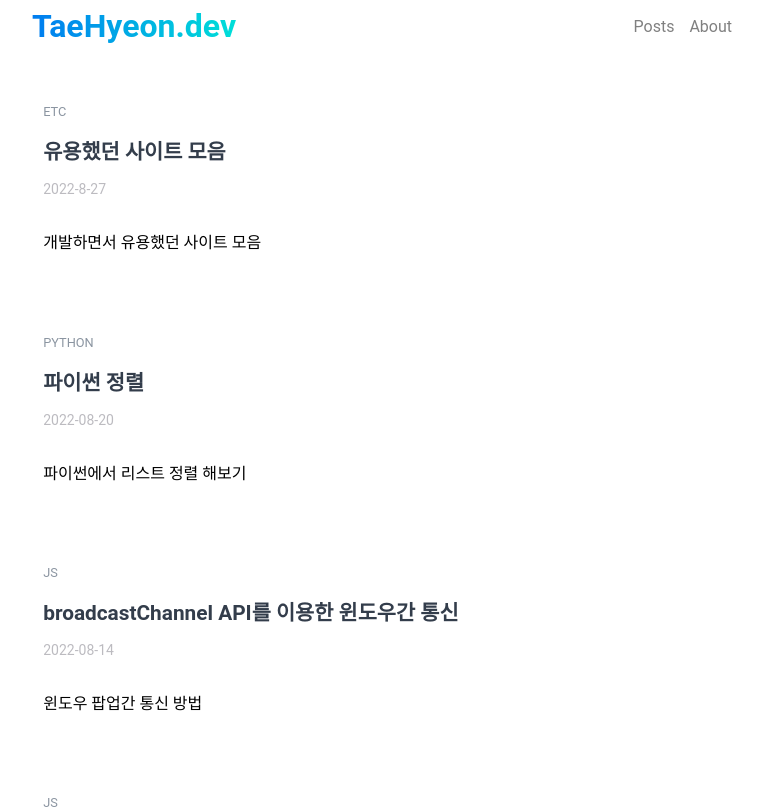
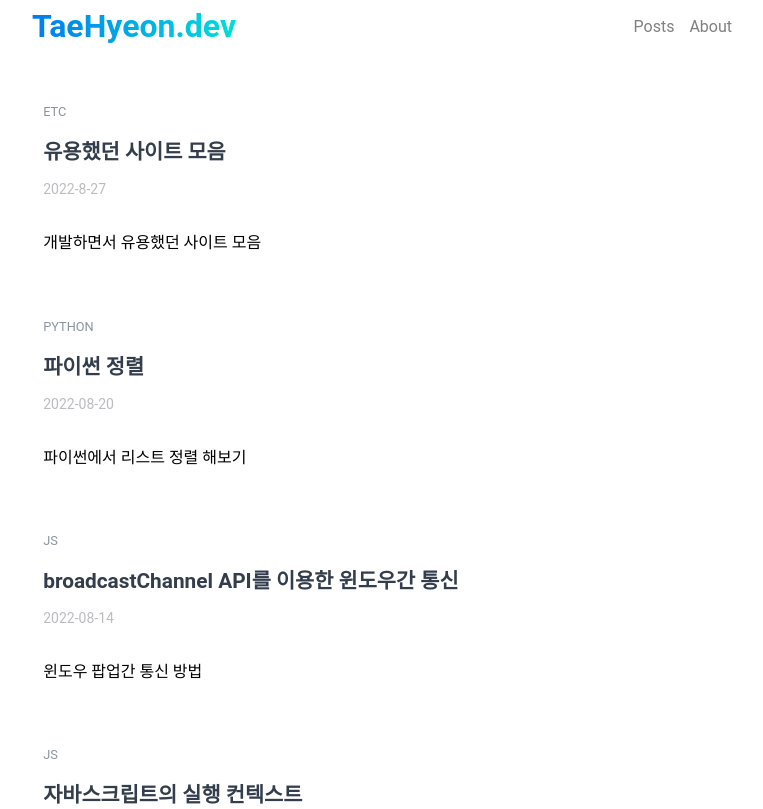
Before and after one commit to th2205/my-blog, a Next.js app: page / in a window 1280 px wide. Shown: the top 809 px of the page, without its empty margins (258-1021 px from the left). Built offline with nearby package versions, Linux system fonts and the light colour scheme.

Commit message:
feat: post card title style

```diff
--- a/components/home/PostCard.tsx
+++ b/components/home/PostCard.tsx
@@ -32,7 +32,7 @@ const Container = styled.div`
   padding: 0.7rem;
   margin-top: 10px;
   transition: all 1s;
-  margin-bottom: 2.5rem;
+  margin-bottom: 1.5rem;
 
   & * {
     margin-bottom: 1rem;
```
